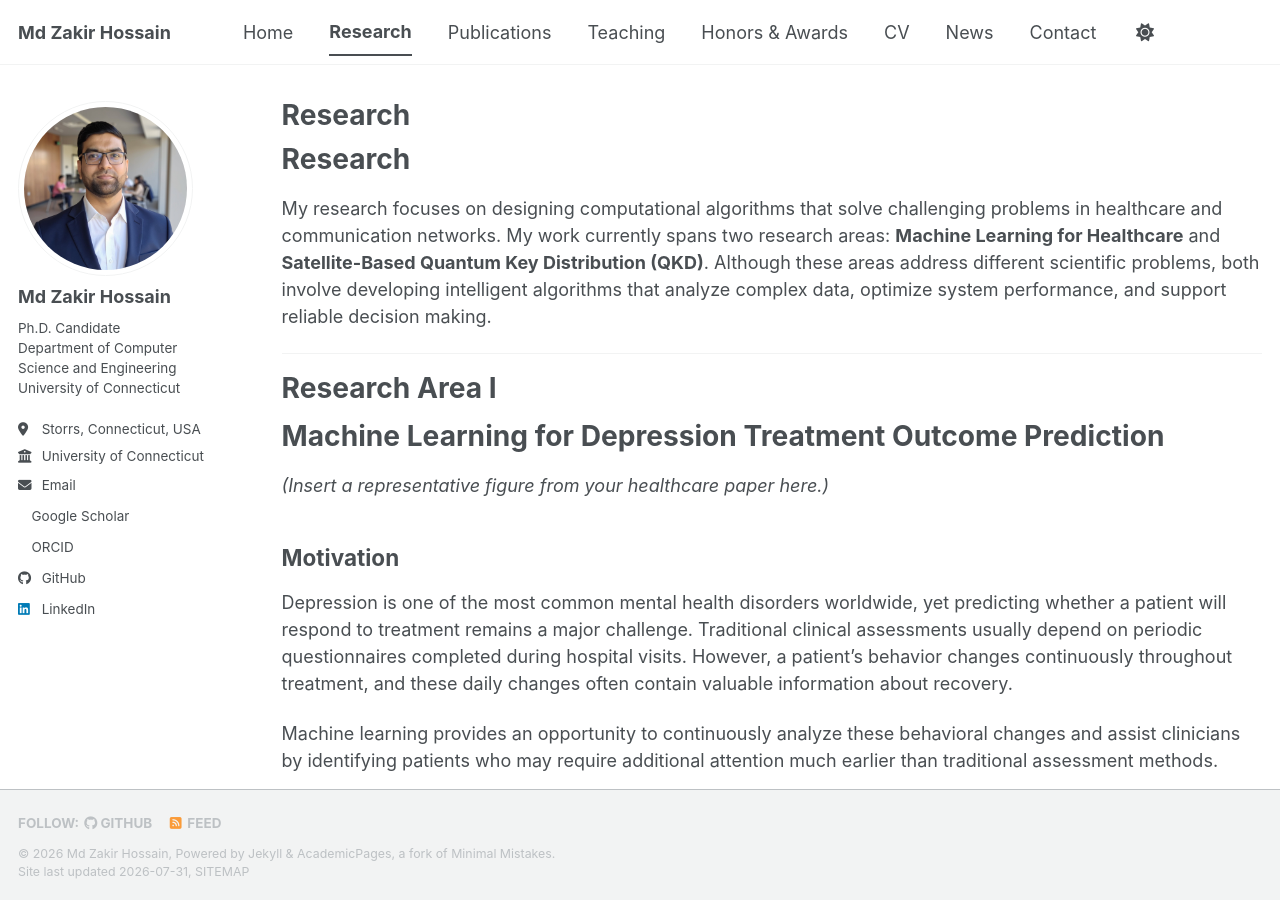
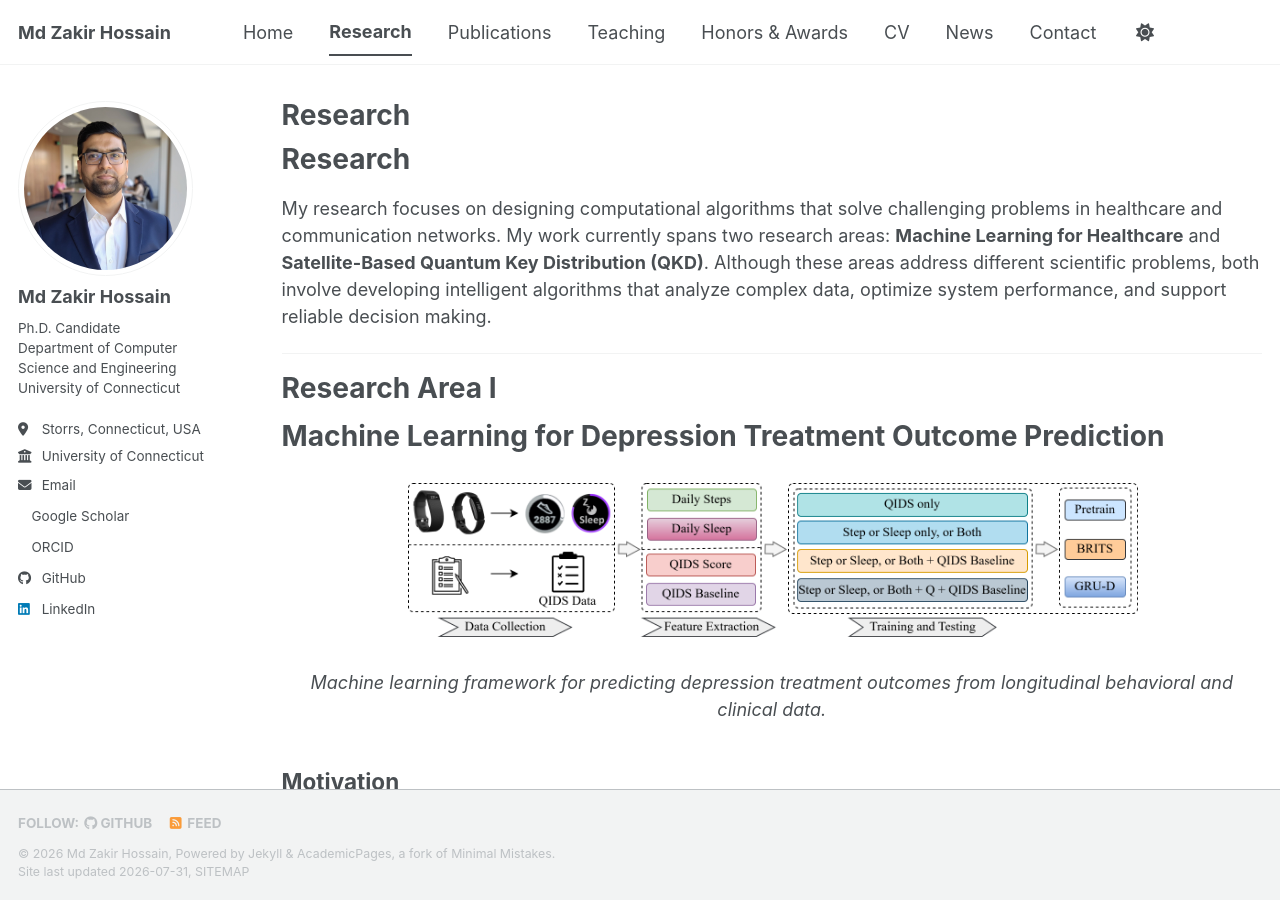
Before and after one commit to zakir-uconn/zakir-uconn.github.io, a Jekyll site: the page built from _pages/research.md, in a window 1280 px wide and 900 px high. Built offline with Jekyll 4.4.1, drawn with Linux system fonts in a browser that asks for light colours; a style sheet for code colours, icons or effects is not loaded.

Commit message:
Update research.md

```diff
--- a/_pages/research.md
+++ b/_pages/research.md
@@ -15,7 +15,15 @@ My research focuses on designing computational algorithms that solve challenging
 
 # Machine Learning for Depression Treatment Outcome Prediction
 
-*(Insert a representative figure from your healthcare paper here.)*
+<p align="center">
+  <img src="/images/Revised_Structure.png"
+       alt="Machine learning framework for depression treatment outcome prediction"
+       width="750">
+</p>
+
+<p align="center">
+  <em>Machine learning framework for predicting depression treatment outcomes from longitudinal behavioral and clinical data.</em>
+</p>
 
 ## Motivation
 
```
